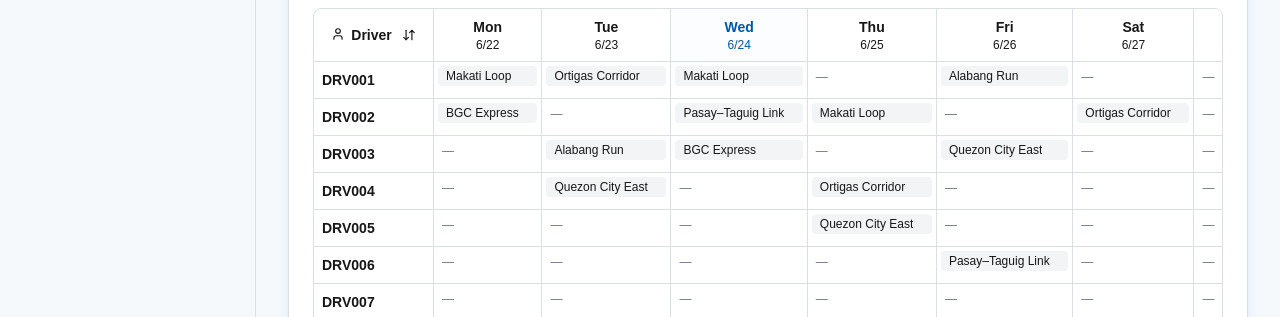
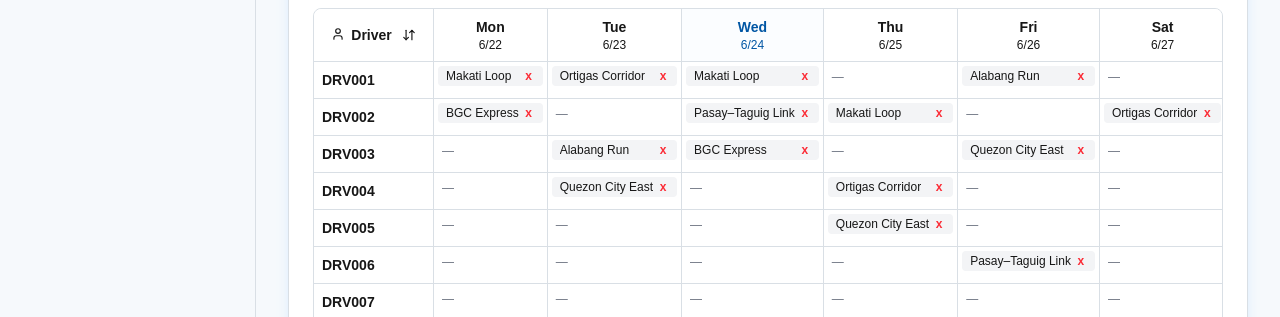
Before and after one commit to jrsantiagoo/route-management-system, a Next.js app in the folder client/: page /assignment in a window 1280 px wide. Shown: the part 295-612 px from the top of the page. Built offline with nearby package versions, Linux system fonts and the light colour scheme; no server answers; sample sign-in values are in the browser's storage.

Commit message:
style(ui): adjusted dark mode button colors

```diff
--- a/client/components/assignment/calendar-view.tsx
+++ b/client/components/assignment/calendar-view.tsx
@@ -270,8 +270,8 @@ export default function CalendarView({
                                                                         a.tripId,
                                                                     )
                                                                 }
-                                                                className="text-red-500 hover:text-red-700 font-semibold opacity-0 group-hover:opacity-100 transition-opacity
-                                                                    shrink-0 leading-none"
+                                                                className="rounded-full w-3 h-3 text-center text-red-500 hover:text-red-700 font-semibold
+                                                                    dark:hover:bg-muted-foreground transition shrink-0 leading-none"
                                                                 title="Remove assignment"
                                                             >
                                                                 x
--- a/client/components/ui/topbar.tsx
+++ b/client/components/ui/topbar.tsx
@@ -88,12 +88,12 @@ export default function Topar({ sidebarCollapsed }: TopbarProps) {
                 <div className="relative min-w-40 rounded-lg" ref={ref}>
                     <button
                         onClick={() => setOpen((p) => !p)}
-                        className="flex min-w-40 items-center gap-2 p-1.5 rounded-lg hover:bg-secondary transition"
+                        className="flex min-w-40 items-center gap-2 p-1.5 rounded-lg hover:bg-secondary transition group"
                     >
                         <div className="w-8 h-8 rounded-full bg-primary flex items-center justify-center">
                             <User size={16} className="text-foreground" />
                         </div>
-                        <span className="text-sm font-medium text-foreground max-w-28 truncate">
+                        <span className="max-w-28 text-sm font-medium text-foreground dark:group-hover:text-primary truncate">
                             {name || "User"}
                         </span>
                         <ChevronDown
@@ -119,7 +119,7 @@ export default function Topar({ sidebarCollapsed }: TopbarProps) {
                                         setOpen(false);
                                     }}
                                     className="flex items-center gap-2 w-full px-4 py-2 text-sm text-muted-foreground
-                                        hover:bg-secondary rounded-lg"
+                                        hover:bg-secondary dark:hover:text-primary rounded-lg"
                                 >
                                     <User size={16} />
                                     Profile
```
